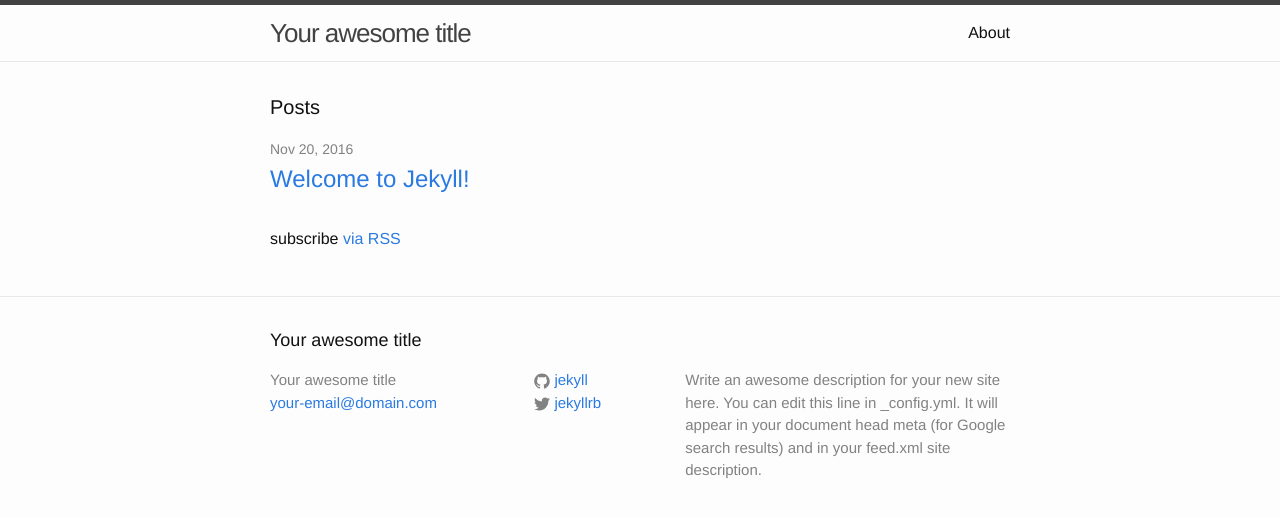
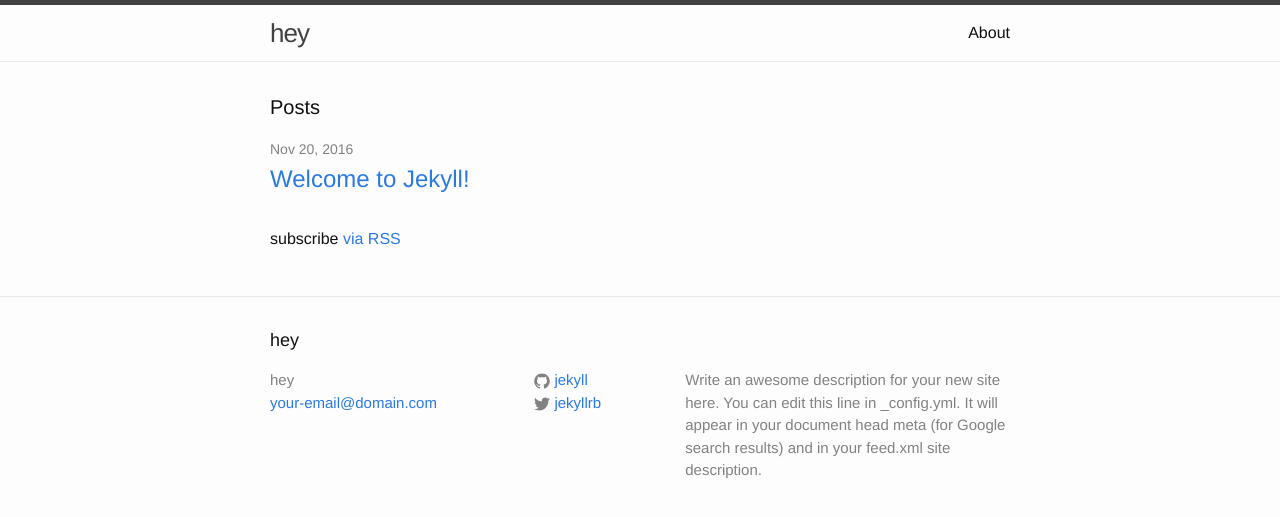
Before and after one commit to 550am/550am.github.io, a Jekyll site: the page built from index.html, in a window 1280 px wide. Shown: the top 517 px of the page. Built offline with Jekyll 4.4.1, drawn with Linux system fonts in a browser that asks for light colours.

Commit message:
Update _config.yml

```diff
--- a/_config.yml
+++ b/_config.yml
@@ -6,7 +6,7 @@
 # 'jekyll serve'. If you change this file, please restart the server process.
 
 # Site settings
-title: Your awesome title
+title: hey
 email: your-email@domain.com
 description: > # this means to ignore newlines until "baseurl:"
   Write an awesome description for your new site here. You can edit this
```
